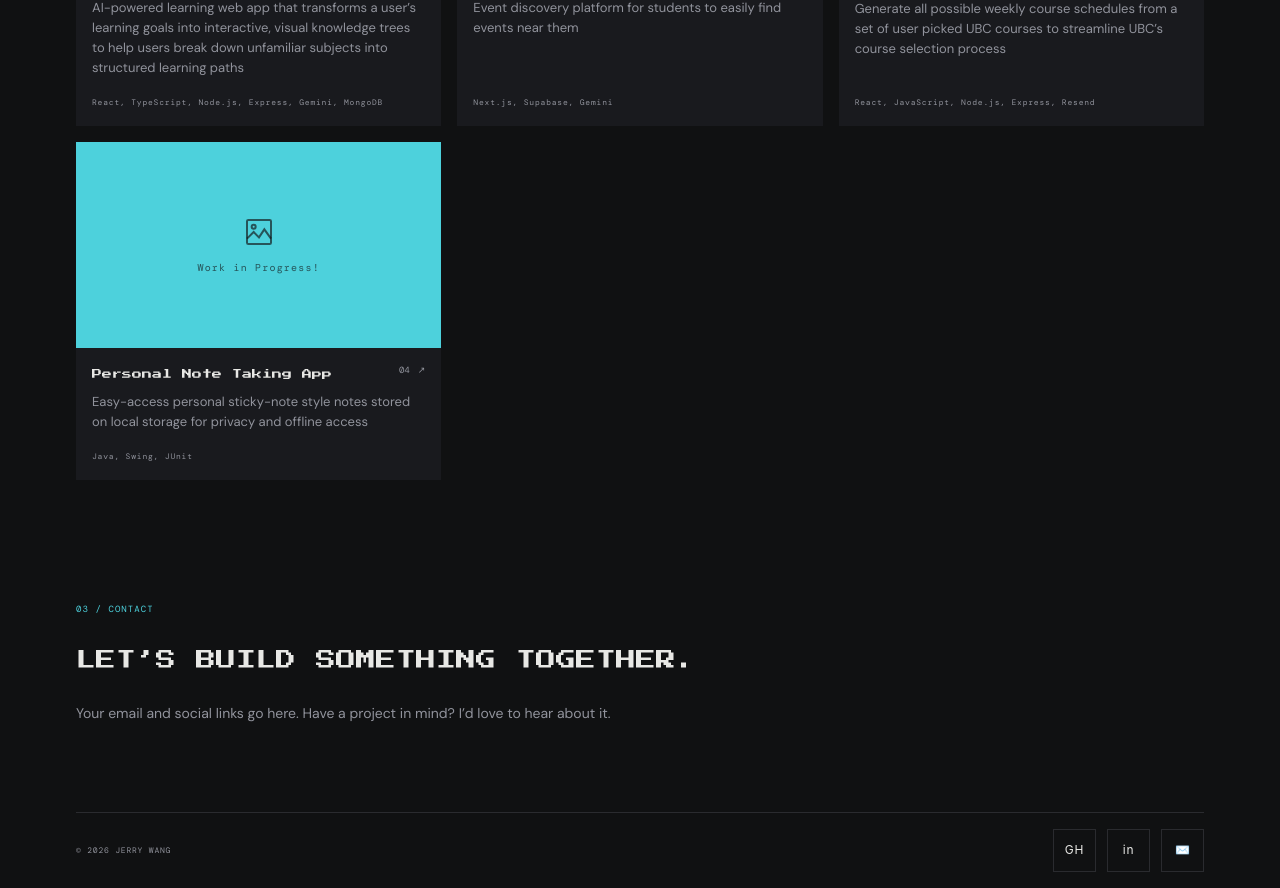
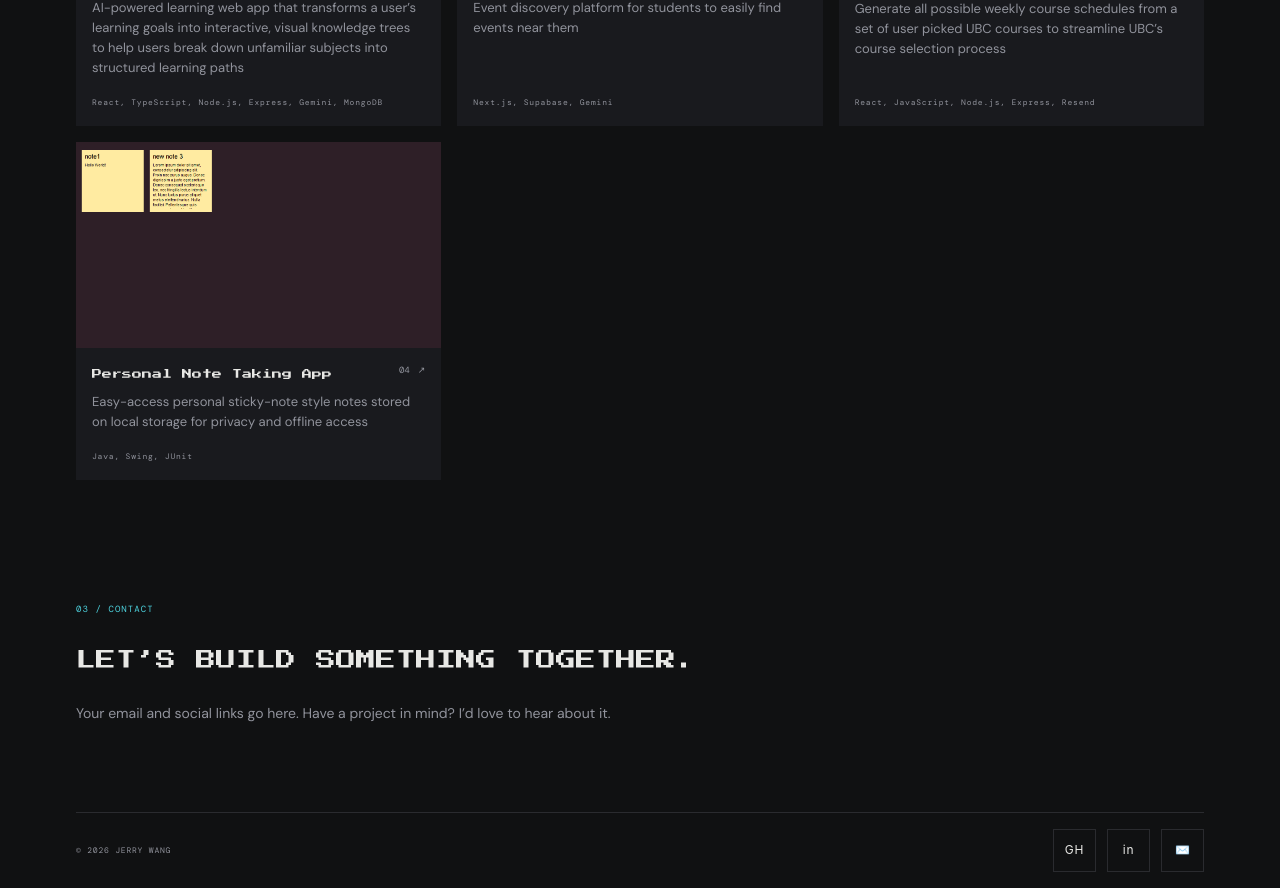
Before and after one commit to jwangg07/Portfolio, a Next.js app: page / in a window 1280 px wide. Shown: the part 1455-2343 px from the top of the page. Built offline with nearby package versions, Linux system fonts and the light colour scheme.

Commit message:
Add image

```diff
--- a/src/content/projects.ts
+++ b/src/content/projects.ts
@@ -35,8 +35,8 @@ export const projects: PortfolioProject[] = [
     description: 'Easy-access personal sticky-note style notes stored on local storage for privacy and offline access',
     stack: 'Java, Swing, JUnit',
     color: 'bg-[#4dd1dc]',
-    imageSrc: '',
-    imageAlt: '',
+    imageSrc: '/projects/notetakingapp.png',
+    imageAlt: 'Note taking app preview',
     githubUrl: 'https://github.com/jwangg07/note-taking-app'
   },
 ]
```
Also changed, not shown: public/projects/notetakingapp.png (added), 1 other file (tests, documents, lock files or other folders).
